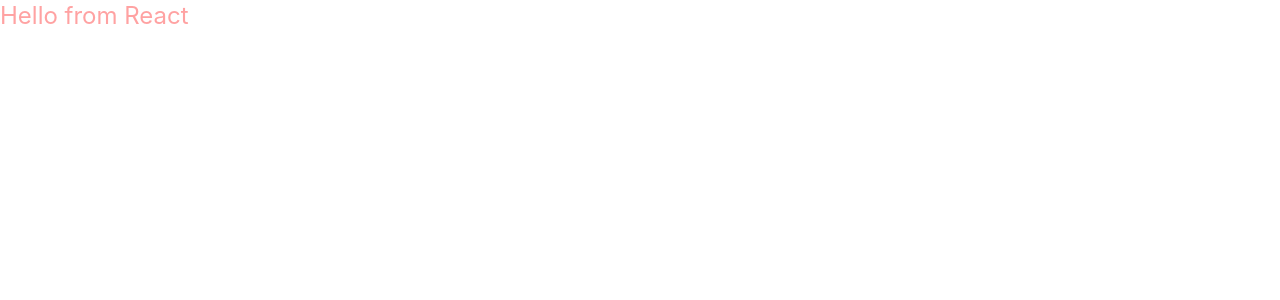
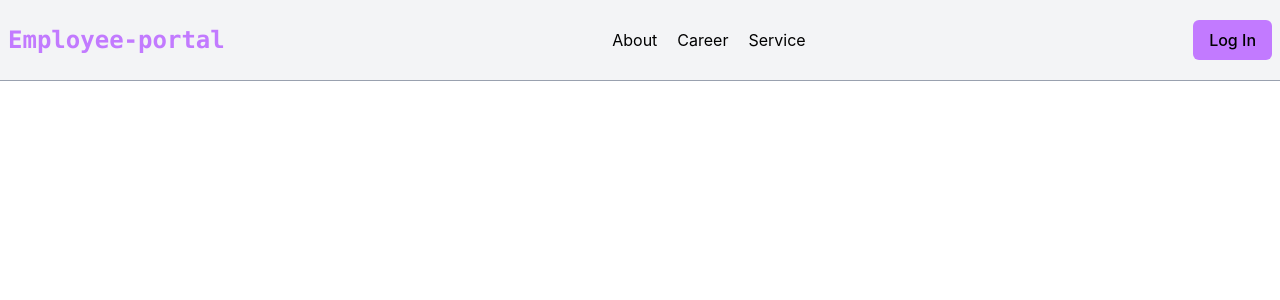
Before and after one commit to InternsJcasp/pratham_fullstack, a React (Vite) app in the folder employee-portal/: page / in a window 1280 px wide. Shown: the top 300 px of the page. Built offline with nearby package versions, Linux system fonts and the light colour scheme.

Commit message:
add header and navbar components

```diff
--- a/employee-portal/src/App.jsx
+++ b/employee-portal/src/App.jsx
@@ -1,7 +1,9 @@
+import { Header } from "./components/header";
+
 export const App = () => {
   return (
     <div>
-      <h2 className="text-2xl text-red-300">Hello from React</h2>
+      <Header />
     </div>
   );
 };
--- /dev/null
+++ b/employee-portal/src/components/header.jsx
@@ -0,0 +1,21 @@
+import { Navbar } from "./navbar";
+
+export const Header = () => {
+  return (
+    <>
+      <header className="border-b border-gray-400 py-5 bg-gray-100">
+        <div className="flex items-center justify-between max-w-7xl px-4 md:px-2 mx-auto">
+          <h1 className="text-xl md:text-2xl text-purple-400 font-extrabold font-mono">
+            Employee-portal
+          </h1>
+          <Navbar />
+          <div className="flex items-center  gap-5">
+            <button className="px-4 py-2 active:scale-95 cursor-pointer rounded-md bg-purple-400 text-base font-medium">
+              Log In
+            </button>
+          </div>
+        </div>
+      </header>
+    </>
+  );
+};
--- /dev/null
+++ b/employee-portal/src/components/navbar.jsx
@@ -0,0 +1,19 @@
+export const Navbar = () => {
+  return (
+    <>
+      <nav>
+        <ul className="hidden md:flex items-center gap-5">
+          <li>
+            <a href="#">About</a>
+          </li>
+          <li>
+            <a href="#">Career</a>
+          </li>
+          <li>
+            <a href="#">Service</a>
+          </li>
+        </ul>
+      </nav>
+    </>
+  );
+};
```
